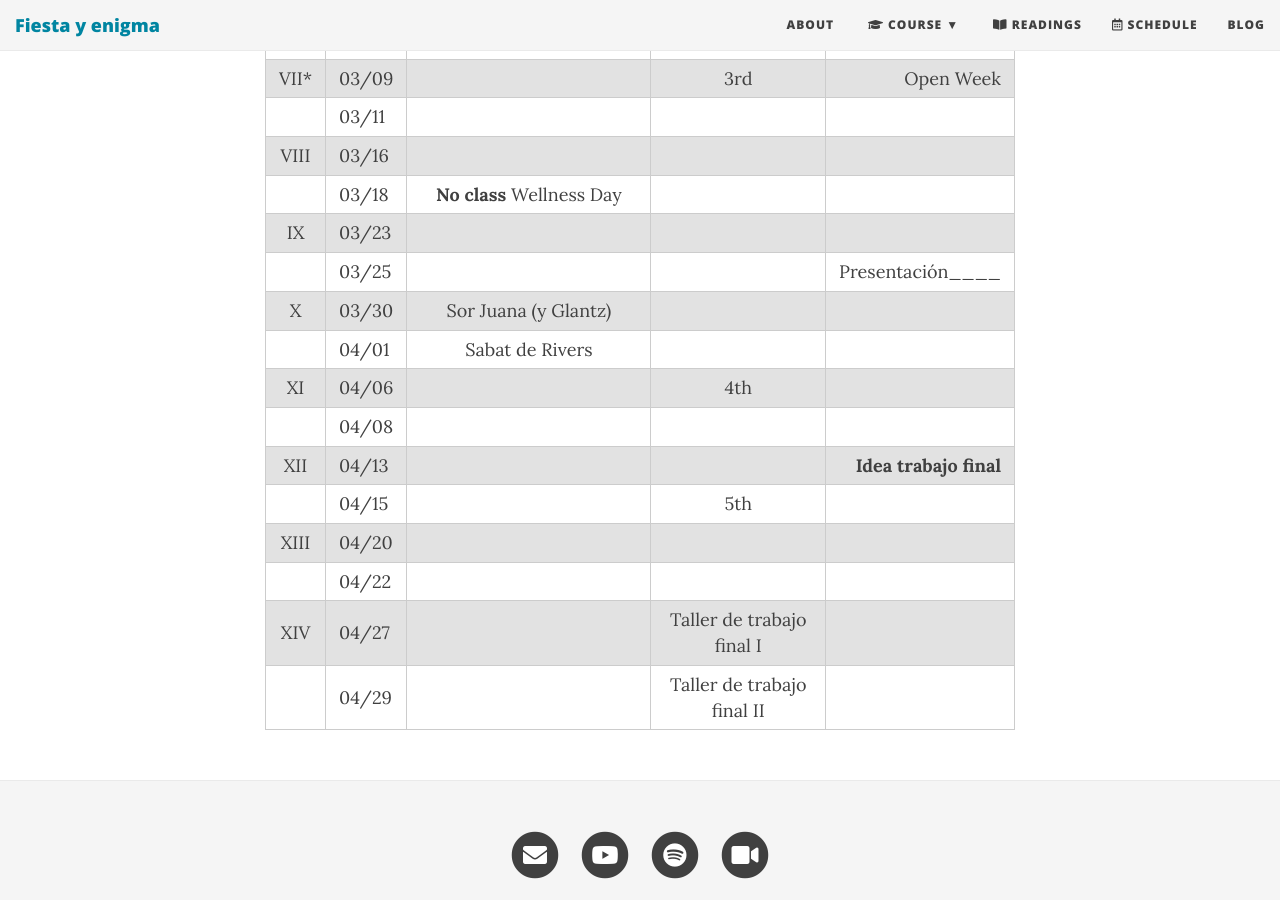
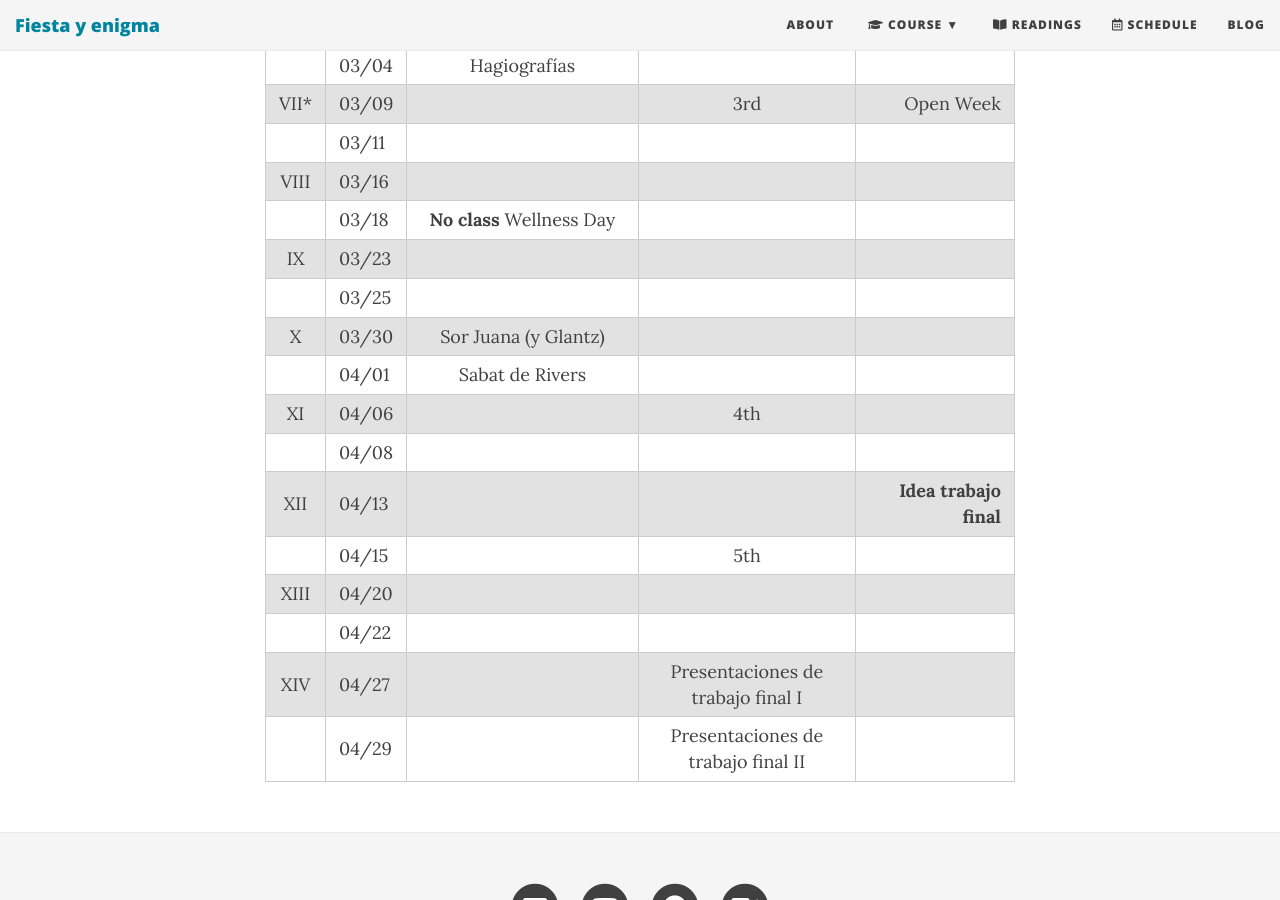
Before and after one commit to Hipomenes/novohispana, a Jekyll site: the page built from calendar.md, in a window 1280 px wide and 900 px high, scrolled down 936 px. Built offline with Jekyll 4.4.1, drawn with Linux system fonts in a browser that asks for light colours; nearby versions of some CDN libraries.

Commit message:
Update calendar.md

```diff
--- a/calendar.md
+++ b/calendar.md
@@ -25,7 +25,7 @@ subtitle: Spring 2021
 | VIII  | 03/16 | | | |
 |       | 03/18 | **No class**   Wellness Day|
 |  IX   | 03/23 | |  | |
-|       | 03/25 | | | Presentación____ |
+|       | 03/25 | | | |
 | X     | 03/30 |Sor Juana (y Glantz) | | |
 |       | 04/01 | Sabat de Rivers | | |
 | XI    | 04/06 | | 4th | |
@@ -34,5 +34,5 @@ subtitle: Spring 2021
 |       | 04/15 | | 5th |  |
 |  XIII | 04/20 | |  | |
 |       | 04/22 | |  |  |
-|  XIV  | 04/27 | | Taller de trabajo final I  | |
-|       | 04/29 | | Taller de trabajo final II | |
+|  XIV  | 04/27 | | Presentaciones de trabajo final I  | |
+|       | 04/29 | | Presentaciones de trabajo final II | |
```
